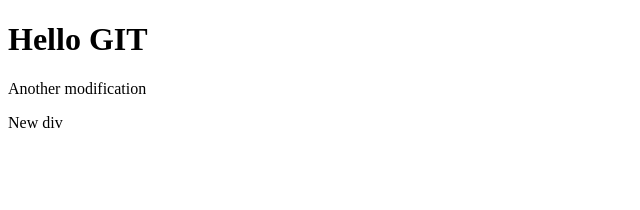
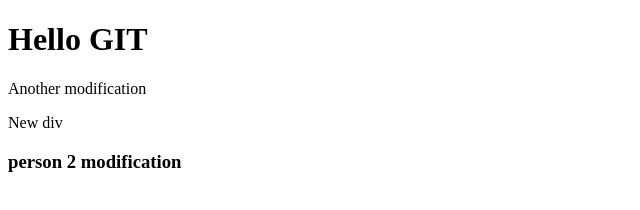
Before and after one commit to BovizLaci/git-for-practice, a plain HTML site: page index.html in a window 1280 px wide. Shown: the whole page, without its empty margins (0-640 px from the left). Drawn offline with Linux system fonts and the light colour scheme.

Commit message:
alien mod

```diff
--- a/index.html
+++ b/index.html
@@ -10,5 +10,6 @@
 	<h1>Hello GIT</h1>
 	<p>Another modification</p>
 	<div>New div</div>
+	<h3>person 2 modification</h3>
 </body>
 </html>
```
